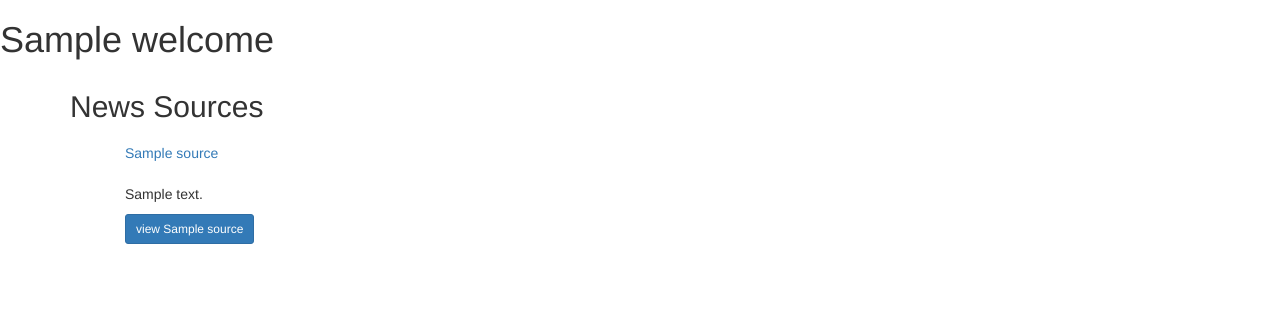
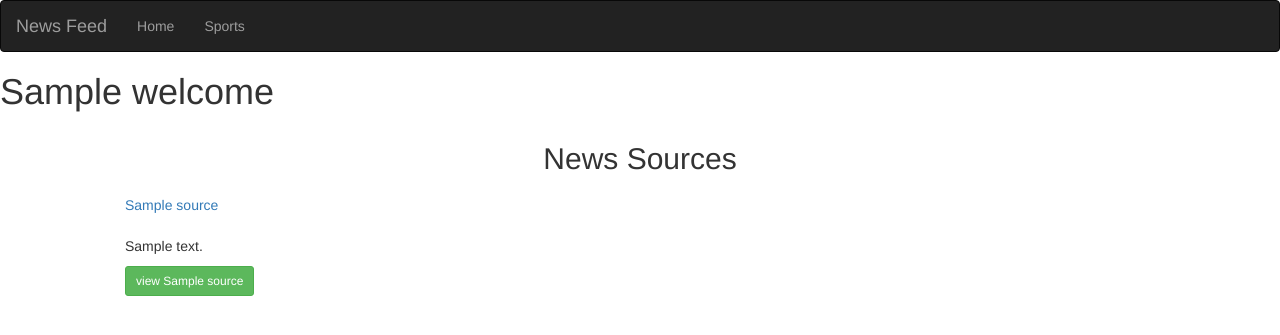
Before and after one commit to KIbet1998/News-Feed, a Flask app: template app/templates/index.html in a window 1280 px wide. Shown: the top 335 px of the page. Run offline with Flask 2, Linux system fonts and the light colour scheme; the template is opened without the code that fills it: most values are stand-ins (such as "Sample title", 1, 10 or a date in 2020); some libraries are stand-ins or nearby versions.

Commit message:
add colour updated

```diff
--- /dev/null
+++ b/app/static/css/index.css
@@ -0,0 +1,3 @@
+h2{
+    text-align: center;
+}
--- a/app/templates/macros.html
+++ b/app/templates/macros.html
@@ -9,7 +9,7 @@
         </div>
         <div class="panel-heading">
             <p>{{source.description |truncate(100) }}</p>
-            <a href="{{source.url}}" class="btn btn-primary btn-sm">view {{source.name}}</a>
+            <a href="{{source.url}}" class="btn btn-success btn-sm">view {{source.name}}</a>
         </div>
     </div>
     {% endfor %}
--- a/app/templates/navbar.html
+++ b/app/templates/navbar.html
@@ -0,0 +1,18 @@
+<div class="navbar navbar-inverse" role="navigation">
+    <div class="container-fluid">
+        <div class="navbar-header">
+            <button type="button" class="navbar-toggle" data-toggle="collapse" data-target=".navbar-collapse">
+              <span class="sr-only">Toggle navigation</span>
+              <span class="icon-bar"></span>
+              <span class="icon-bar"></span>
+              <span class="icon-bar"></span>
+            </button>
+            <a class="navbar-brand" href="/"> News Feed </a>
+        </div>
+        <div class="navbar-collapse collapse">
+            <ul class="nav navbar-nav">
+                <li><a href="/">Home</a></li>
+                <li><a href="articles.html">Sports </a></li>
+        </div>
+    </div>
+</div>
```
